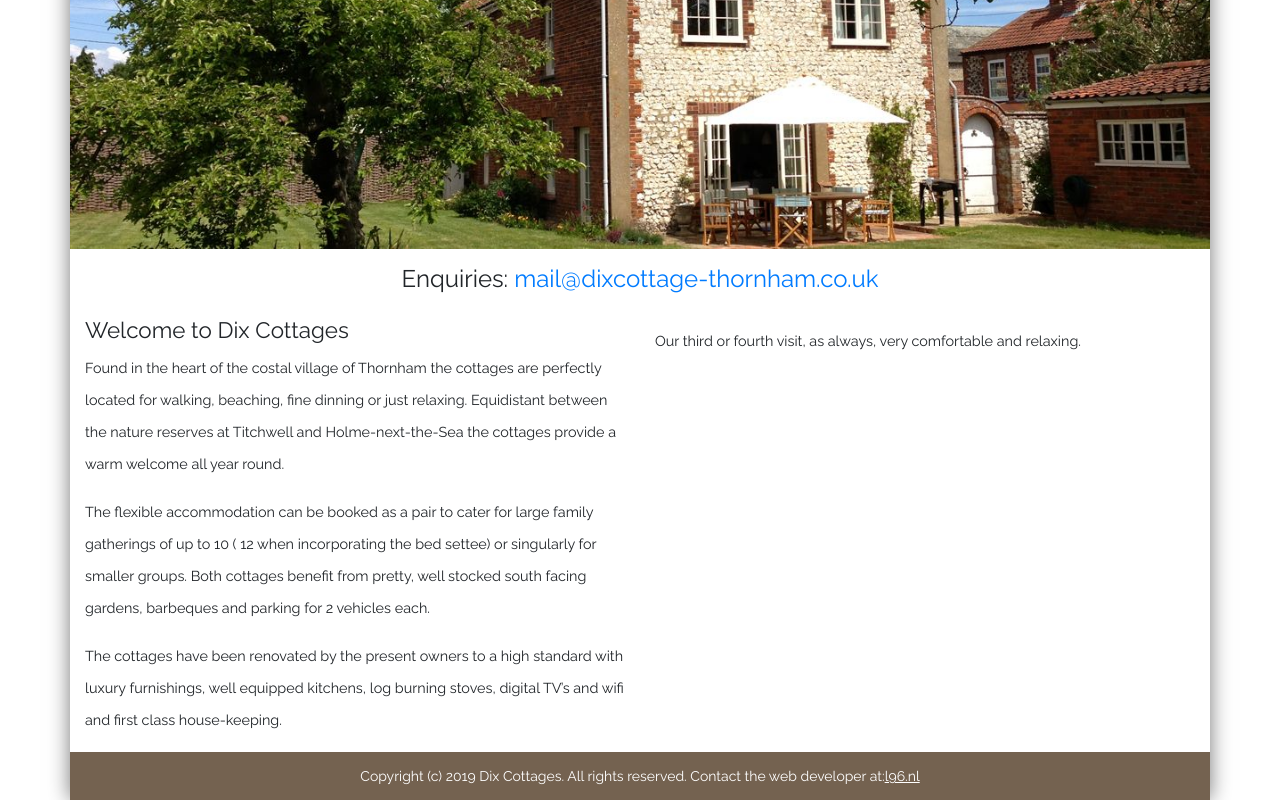
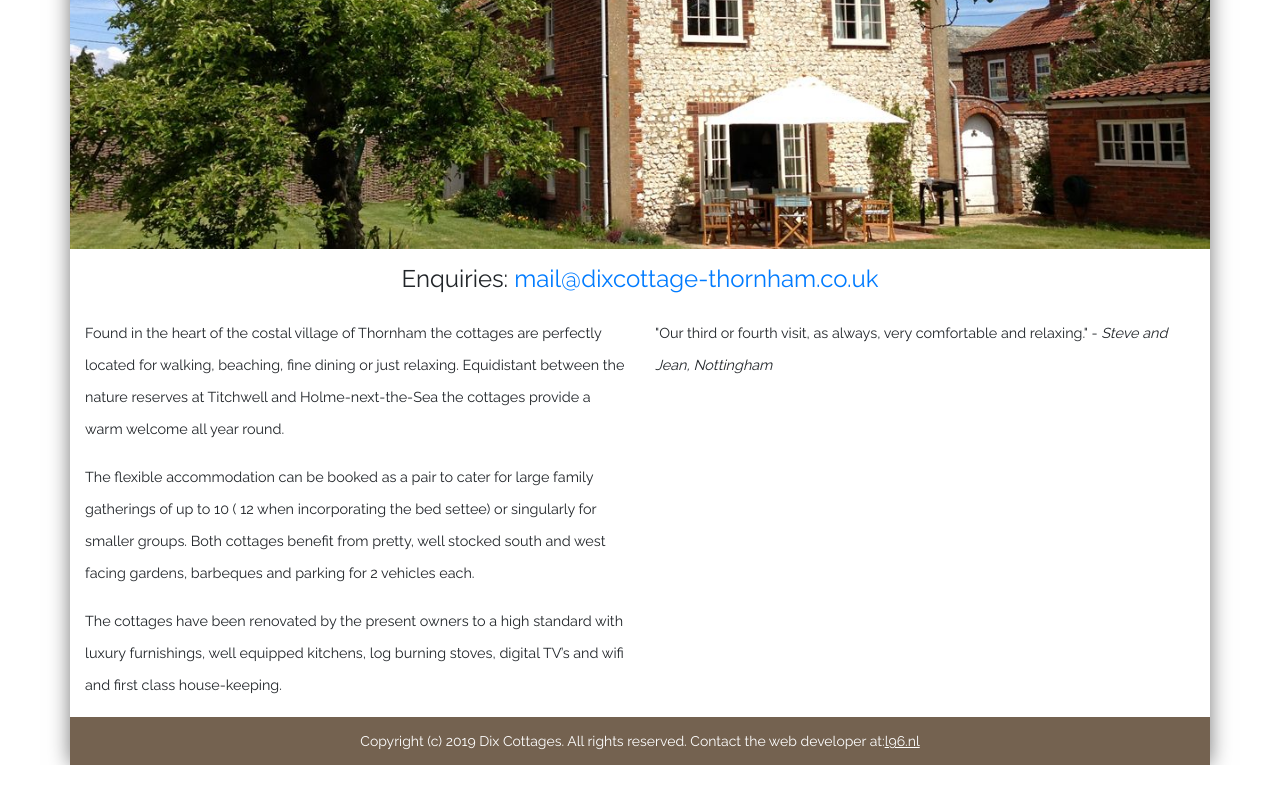
Before and after one commit to littlefinger42/dixcottages-thornham, a Gatsby site: page / in a window 1280 px wide. Shown: the part 456-1256 px from the top of the page. After the commit the page ends 1221 px from the top, so only its background shows below. Built offline with nearby package versions, Linux system fonts and the light colour scheme; Gatsby itself is replaced by a stand-in of ours; a web font is replaced by a local one.

Commit message:
Improved reviews

```diff
--- a/src/components/newsitem.js
+++ b/src/components/newsitem.js
@@ -4,8 +4,8 @@ import { Media } from "react-bootstrap"
 const NewsItem = ({ post }) => (
   <Media as="li">
     <Media.Body>
-      <h4 className="h4">{post.frontmatter.title}</h4>
-      <p>{post.excerpt}</p>
+      {/* <h4 className="h4">{post.frontmatter.title}</h4> */}
+      <p>"{post.excerpt}" - <i>{post.frontmatter.author}</i></p>
     </Media.Body>
   </Media>
 )
--- a/src/pages/index.js
+++ b/src/pages/index.js
@@ -34,10 +34,10 @@ const indexPage = ({
       <Row>
         <Col md={6}>
           <section className="mt-2">
-            <h1 className="h4">Welcome to Dix Cottages</h1>
+            {/* <h1 className="h4">Welcome to Dix Cottages</h1> */}
             <p>
               Found in the heart of the costal village of Thornham the cottages
-              are perfectly located for walking, beaching, fine dinning or just
+              are perfectly located for walking, beaching, fine dining or just
               relaxing. Equidistant between the nature reserves at Titchwell and
               Holme-next-the-Sea the cottages provide a warm welcome all year
               round.
@@ -46,7 +46,7 @@ const indexPage = ({
               The flexible accommodation can be booked as a pair to cater for
               large family gatherings of up to 10 ( 12 when incorporating the
               bed settee) or singularly for smaller groups. Both cottages
-              benefit from pretty, well stocked south facing gardens, barbeques
+              benefit from pretty, well stocked south and west facing gardens, barbeques
               and parking for 2 vehicles each.
             </p>
             <p>
@@ -82,6 +82,7 @@ export const pageQuery = graphql`
           frontmatter {
             date(formatString: "MMMM DD, YYYY")
             title
+            author
           }
         }
       }
--- a/static/admin/config.yml
+++ b/static/admin/config.yml
@@ -20,5 +20,5 @@ collections:
     create: true
     fields:
       - { name: date, label: Date, widget: date }
-      - { name: title, label: Title }
+      - { name: author, label: Author, widget: string }
       - { name: body, label: Body, widget: markdown }
```
